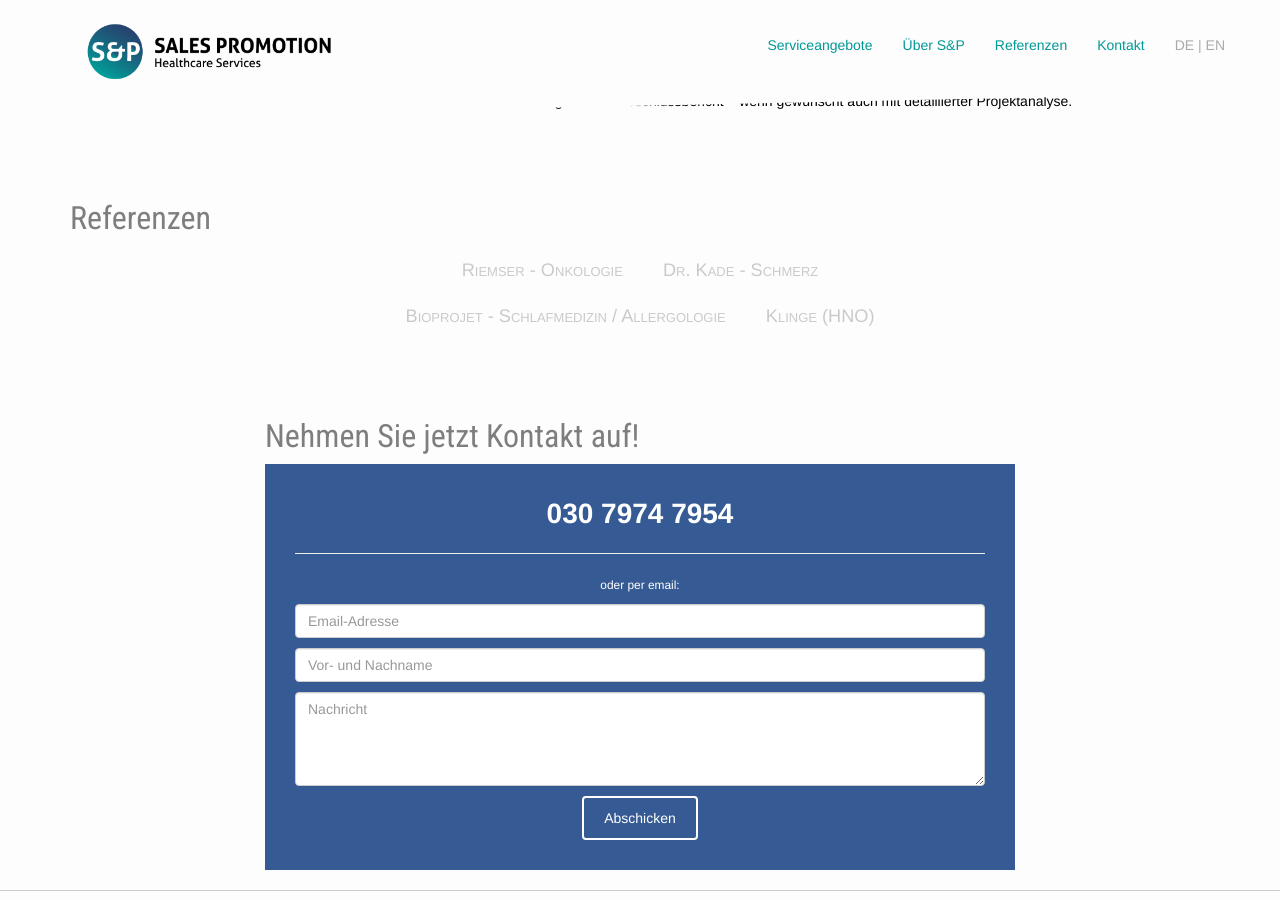
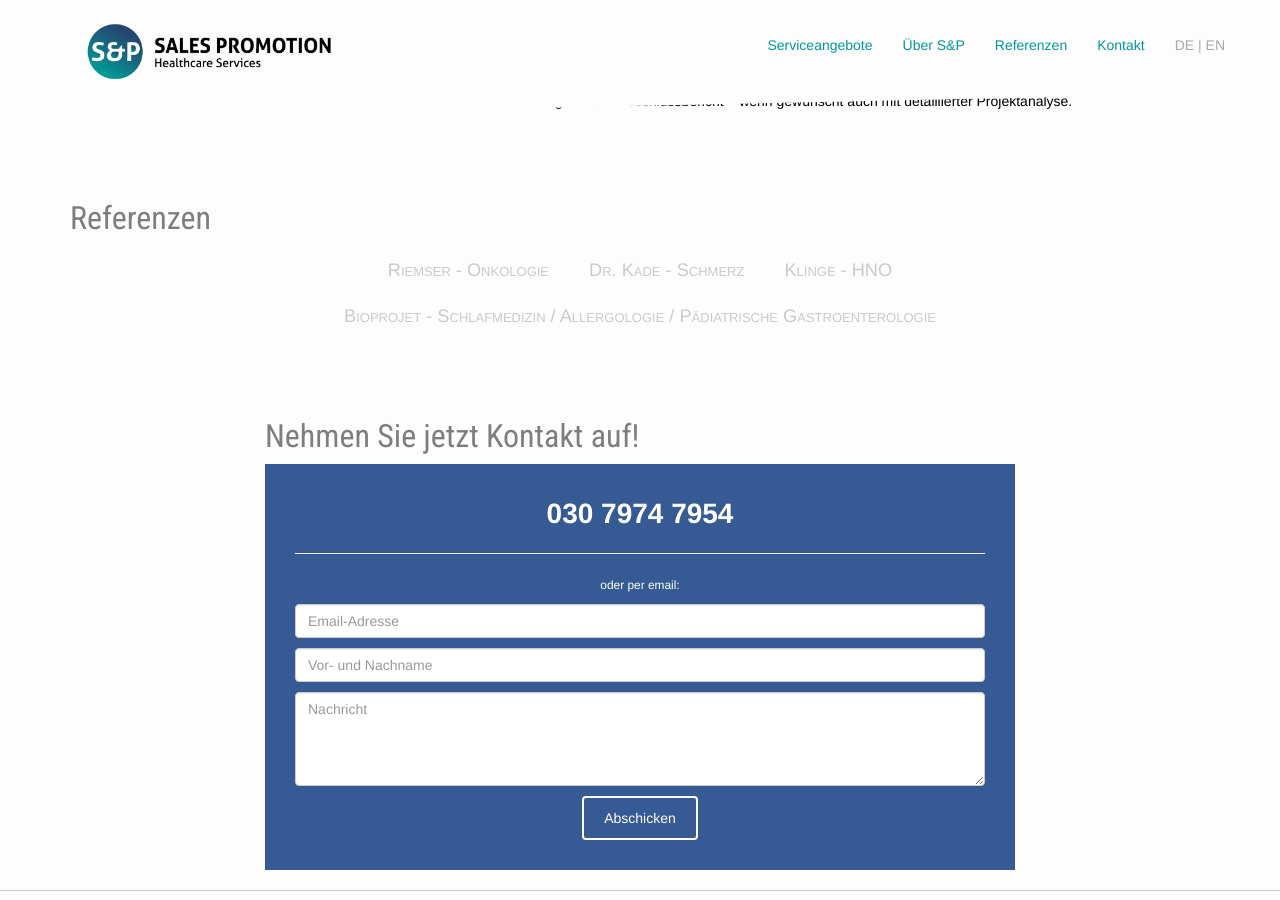
Before and after one commit to samlawski/sp-healthcare, a Jekyll site: the page built from index.html, in a window 1280 px wide and 900 px high, scrolled down 1355 px. Built offline with Jekyll 4.4.1, drawn with Linux system fonts in a browser that asks for light colours; nearby versions of some CDN libraries.

Commit message:
edit references

```diff
--- a/_data/referenzen.yml
+++ b/_data/referenzen.yml
@@ -2,7 +2,7 @@
   image: /uploads/riemser.png
 - name: Dr. Kade	-	Schmerz
   image: /uploads/kade.png
-- name: Bioprojet	-	Schlafmedizin / Allergologie
+- name: Klinge - HNO
+  image:
+- name: Bioprojet	-	Schlafmedizin / Allergologie / Pädiatrische Gastroenterologie
   image: /uploads/bioprojet.png
-- name: Klinge (HNO)
-  image:
```
